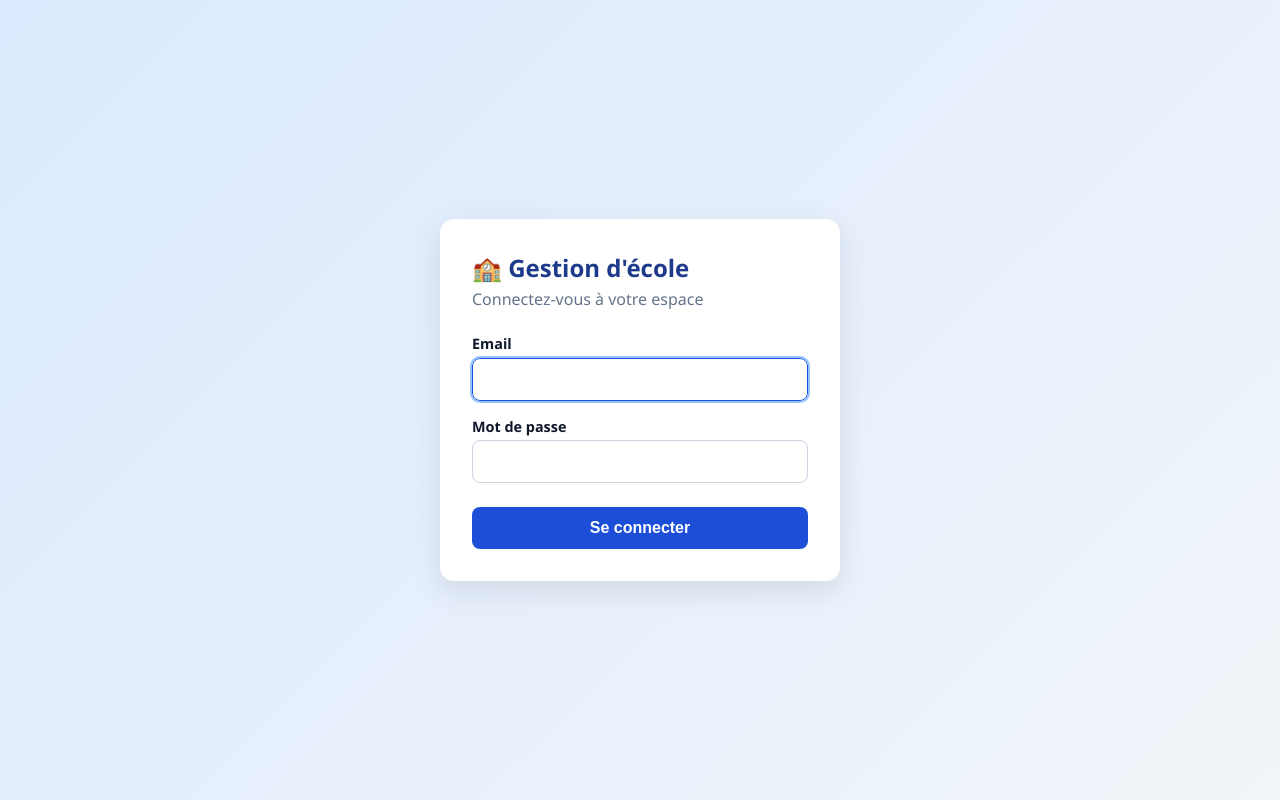
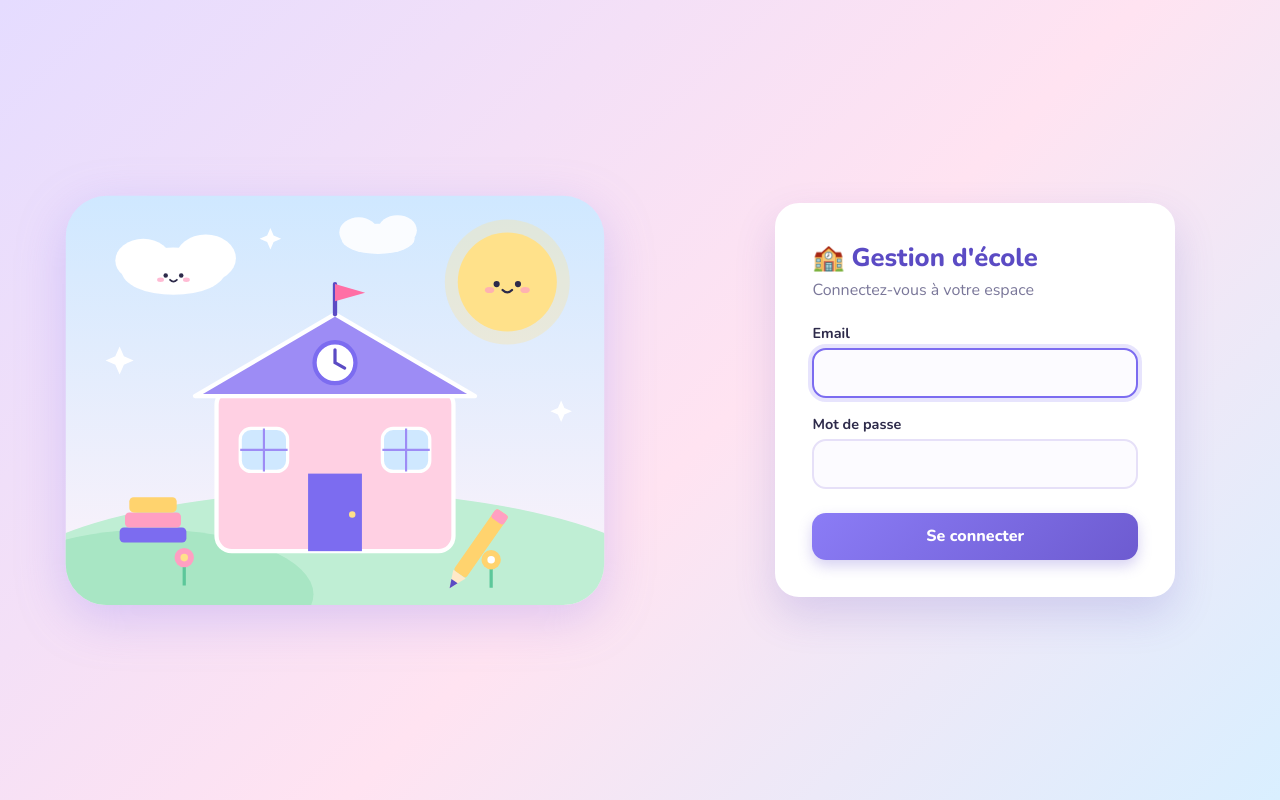
Before and after one commit to salmamhj424-lgtm/ecole-app, a PHP site: page /login.php in a window 1280 px wide. Run offline with PHP 8.4, Linux system fonts and the light colour scheme; some libraries are stand-ins or nearby versions.

Commit message:
Add files via upload

```diff
--- /dev/null
+++ b/lib_ui.php
@@ -0,0 +1,73 @@
+<?php
+// Petites illustrations dessinées en SVG (aucune image à télécharger)
+
+// Visage kawaii : deux yeux + sourire + joues roses, centré en (x, y)
+function kawaii(float $x, float $y, float $s = 1): string {
+    return sprintf(
+        '<g transform="translate(%F %F) scale(%F)"><circle cx="-9" cy="0" r="2.6" fill="#2d2a4a"/><circle cx="9" cy="0" r="2.6" fill="#2d2a4a"/>'
+        . '<path d="M-4 5 Q0 9 4 5" fill="none" stroke="#2d2a4a" stroke-width="2" stroke-linecap="round"/>'
+        . '<ellipse cx="-15" cy="5" rx="4" ry="2.6" fill="#ff9fc2" opacity=".7"/><ellipse cx="15" cy="5" rx="4" ry="2.6" fill="#ff9fc2" opacity=".7"/></g>',
+        $x, $y, $s);
+}
+
+// Grande scène : l'école avec soleil, nuages et livres
+function illustration_ecole(): string {
+    ob_start(); ?>
+<svg viewBox="0 0 520 400" xmlns="http://www.w3.org/2000/svg" role="img" aria-label="Illustration d'une école">
+  <defs>
+    <linearGradient id="ciel" x1="0" y1="0" x2="0" y2="1"><stop offset="0" stop-color="#cfe8ff"/><stop offset="1" stop-color="#fff3fa"/></linearGradient>
+    <clipPath id="cadre"><rect x="10" y="10" width="500" height="380" rx="38"/></clipPath>
+  </defs>
+  <rect x="10" y="10" width="500" height="380" rx="38" fill="url(#ciel)"/>
+  <g clip-path="url(#cadre)">
+  <!-- soleil -->
+  <g><circle cx="420" cy="90" r="46" fill="#ffe08a"/><circle cx="420" cy="90" r="58" fill="#ffe08a" opacity=".3"/><?= kawaii(420, 92, 1.1) ?></g>
+  <!-- nuages -->
+  <g fill="#fff"><ellipse cx="110" cy="80" rx="48" ry="22"/><ellipse cx="82" cy="70" rx="26" ry="20"/><ellipse cx="140" cy="68" rx="28" ry="22"/></g>
+  <?= kawaii(110, 84, .8) ?>
+  <g fill="#fff" opacity=".9"><ellipse cx="300" cy="50" rx="34" ry="14"/><ellipse cx="282" cy="44" rx="18" ry="14"/><ellipse cx="318" cy="42" rx="18" ry="14"/></g>
+  <!-- colline -->
+  <ellipse cx="260" cy="395" rx="330" ry="110" fill="#bfeed4"/>
+  <ellipse cx="90" cy="380" rx="150" ry="60" fill="#a8e6c4"/>
+  <!-- école -->
+  <rect x="150" y="190" width="220" height="150" rx="14" fill="#ffd0e3"/>
+  <rect x="150" y="190" width="220" height="150" rx="14" fill="none" stroke="#fff" stroke-width="4"/>
+  <polygon points="130,196 260,120 390,196" fill="#9d8cf5"/>
+  <polygon points="130,196 260,120 390,196" fill="none" stroke="#fff" stroke-width="4" stroke-linejoin="round"/>
+  <circle cx="260" cy="165" r="19" fill="#fff"/><circle cx="260" cy="165" r="19" fill="none" stroke="#7c6cf0" stroke-width="4"/>
+  <path d="M260 165 V153 M260 165 L269 170" stroke="#5b4bc4" stroke-width="3" stroke-linecap="round"/>
+  <!-- drapeau -->
+  <line x1="260" y1="120" x2="260" y2="92" stroke="#5b4bc4" stroke-width="4" stroke-linecap="round"/>
+  <polygon points="260,92 288,100 260,108" fill="#ff6fa5"/>
+  <!-- porte et fenêtres -->
+  <rect x="235" y="268" width="50" height="72" rx="25 25 0 0" fill="#7c6cf0"/>
+  <circle cx="276" cy="306" r="3" fill="#ffe08a"/>
+  <g fill="#cfe8ff" stroke="#fff" stroke-width="3"><rect x="172" y="226" width="44" height="40" rx="10"/><rect x="304" y="226" width="44" height="40" rx="10"/>
+    <rect x="172" y="284" width="44" height="40" rx="10" opacity=".0"/></g>
+  <g stroke="#9d8cf5" stroke-width="2"><line x1="194" y1="226" x2="194" y2="266"/><line x1="172" y1="246" x2="216" y2="246"/><line x1="326" y1="226" x2="326" y2="266"/><line x1="304" y1="246" x2="348" y2="246"/></g>
+  <!-- fleurs -->
+  <g><line x1="120" y1="350" x2="120" y2="372" stroke="#5cc79a" stroke-width="3"/><circle cx="120" cy="346" r="9" fill="#ff9fc2"/><circle cx="120" cy="346" r="3.5" fill="#ffe08a"/>
+     <line x1="405" y1="352" x2="405" y2="374" stroke="#5cc79a" stroke-width="3"/><circle cx="405" cy="348" r="9" fill="#ffd36e"/><circle cx="405" cy="348" r="3.5" fill="#fff"/></g>
+  <!-- livres + crayon -->
+  <g transform="translate(60 318)"><rect width="62" height="14" rx="4" fill="#7c6cf0"/><rect y="-14" width="52" height="14" rx="4" fill="#ff9fc2" transform="translate(5 0)"/><rect y="-28" width="44" height="14" rx="4" fill="#ffd36e" transform="translate(9 0)"/></g>
+  <g transform="translate(410 300) rotate(35)"><rect width="14" height="70" rx="3" fill="#ffd36e"/><polygon points="0,70 14,70 7,86" fill="#ffe9c9"/><polygon points="3.5,78 10.5,78 7,86" fill="#5b4bc4"/><rect width="14" height="10" rx="3" fill="#ff9fc2"/></g>
+  </g>
+  <!-- étoiles -->
+  <g fill="#fff"><path d="M60 150 l4 9 9 4 -9 4 -4 9 -4 -9 -9 -4 9 -4z"/><path d="M470 200 l3 7 7 3 -7 3 -3 7 -3 -7 -7 -3 7 -3z"/><path d="M200 40 l3 7 7 3 -7 3 -3 7 -3 -7 -7 -3 7 -3z"/></g>
+</svg>
+<?php return ob_get_clean();
+}
+
+// Petite scène pour le bandeau d'accueil : cahier, crayon, étoiles
+function illustration_bandeau(): string {
+    ob_start(); ?>
+<svg viewBox="0 0 240 150" xmlns="http://www.w3.org/2000/svg" aria-hidden="true">
+  <circle cx="190" cy="40" r="26" fill="#ffe08a"/><?= kawaii(190, 42, .7) ?>
+  <g fill="#fff"><ellipse cx="60" cy="34" rx="32" ry="14"/><ellipse cx="42" cy="28" rx="16" ry="12"/><ellipse cx="80" cy="27" rx="18" ry="13"/></g>
+  <rect x="62" y="70" width="100" height="70" rx="12" fill="#fff"/><rect x="62" y="70" width="14" height="70" rx="6" fill="#7c6cf0"/>
+  <g stroke="#e6e0f8" stroke-width="3" stroke-linecap="round"><line x1="88" y1="92" x2="148" y2="92"/><line x1="88" y1="106" x2="140" y2="106"/><line x1="88" y1="120" x2="132" y2="120"/></g>
+  <g transform="translate(150 96) rotate(40)"><rect width="12" height="60" rx="3" fill="#ffd36e"/><polygon points="0,60 12,60 6,74" fill="#ffe9c9"/><polygon points="3,67 9,67 6,74" fill="#5b4bc4"/><rect width="12" height="9" rx="3" fill="#ff9fc2"/></g>
+  <g fill="#fff"><path d="M22 90 l3 7 7 3 -7 3 -3 7 -3 -7 -7 -3 7 -3z"/><path d="M215 100 l3 6 6 3 -6 3 -3 6 -3 -6 -6 -3 6 -3z"/></g>
+</svg>
+<?php return ob_get_clean();
+}
--- a/login.php
+++ b/login.php
@@ -1,5 +1,6 @@
 <?php
 require __DIR__ . '/config.php';
+require __DIR__ . '/lib_ui.php';
 
 if (current_user()) {
     header('Location: dashboard.php');
@@ -76,6 +77,8 @@ if ($_SERVER['REQUEST_METHOD'] === 'POST') {
 </head>
 <body>
 <div class="login-wrap">
+  <div class="login-art"><?= illustration_ecole() ?></div>
+  <div class="login-form">
   <form class="card" method="post" autocomplete="on">
     <h1>🏫 Gestion d'école</h1>
     <p class="sub">Connectez-vous à votre espace</p>
@@ -92,6 +95,7 @@ if ($_SERVER['REQUEST_METHOD'] === 'POST') {
 
     <button type="submit">Se connecter</button>
   </form>
+  </div>
 </div>
 </body>
 </html>
--- a/style.css
+++ b/style.css
@@ -1,74 +1,96 @@
+@import url('https://fonts.googleapis.com/css2?family=Nunito:wght@400;600;700;800&display=swap');
+
 :root {
-  --bleu: #1d4ed8;
-  --bleu-fonce: #1e3a8a;
-  --fond: #f1f5f9;
-  --texte: #0f172a;
-  --gris: #64748b;
+  --violet: #7c6cf0;
+  --violet-fonce: #5b4bc4;
+  --violet-clair: #ede9ff;
+  --rose: #ffd9ea;
+  --ciel: #cfe8ff;
+  --menthe: #d2f4e3;
+  --jaune: #fff0bf;
+  --peche: #ffdfd0;
+  --lilas: #e5dcff;
+  --fond: #faf7ff;
+  --texte: #2d2a4a;
+  --gris: #7a7799;
+  --bord: #e6e0f8;
+  --ombre: 0 6px 20px rgba(124, 108, 240, .12);
+  /* anciens noms, gardés pour les pages existantes */
+  --bleu: var(--violet);
+  --bleu-fonce: var(--violet-fonce);
 }
 * { box-sizing: border-box; }
 body {
   margin: 0;
-  font-family: "Segoe UI", system-ui, sans-serif;
+  font-family: "Nunito", "Segoe UI", system-ui, sans-serif;
   background: var(--fond);
   color: var(--texte);
 }
-a { color: var(--bleu); }
+a { color: var(--violet-fonce); }
+h2 { font-weight: 800; letter-spacing: -.01em; }
 
-/* Page de connexion */
+/* ---------- Page de connexion ---------- */
 .login-wrap {
   min-height: 100vh;
   display: grid;
-  place-items: center;
-  padding: 1rem;
-  background: linear-gradient(135deg, #dbeafe, #f1f5f9);
+  grid-template-columns: 1.1fr 1fr;
+  background: linear-gradient(135deg, #e5dcff 0%, #ffe3f1 55%, #d9efff 100%);
 }
+.login-art { display: grid; place-items: center; padding: 2rem; }
+.login-art svg { width: 100%; max-width: 560px; height: auto; filter: drop-shadow(0 14px 24px rgba(124,108,240,.25)); }
+.login-form { display: grid; place-items: center; padding: 2rem 1.2rem; }
 .card {
   background: #fff;
-  border-radius: 14px;
-  padding: 2rem;
-  box-shadow: 0 10px 30px rgba(15, 23, 42, .1);
+  border-radius: 24px;
+  padding: 2.2rem;
+  box-shadow: 0 18px 40px rgba(91, 75, 196, .18);
   width: 100%;
   max-width: 400px;
+  border: 2px solid #fff;
 }
-.card h1 { margin: 0 0 .25rem; font-size: 1.5rem; color: var(--bleu-fonce); }
-.card p.sub { margin: 0 0 1.5rem; color: var(--gris); }
-label { display: block; margin: 1rem 0 .3rem; font-weight: 600; font-size: .9rem; }
+.card h1 { margin: 0 0 .25rem; font-size: 1.6rem; color: var(--violet-fonce); font-weight: 800; }
+.card p.sub { margin: 0 0 1.4rem; color: var(--gris); }
+label { display: block; margin: 1rem 0 .3rem; font-weight: 700; font-size: .9rem; }
 input[type=email], input[type=password] {
   width: 100%;
-  padding: .7rem .8rem;
-  border: 1px solid #cbd5e1;
-  border-radius: 8px;
-  font-size: 1rem;
+  padding: .75rem .9rem;
+  border: 2px solid var(--bord);
+  border-radius: 14px;
+  font: inherit;
+  background: #fcfbff;
 }
-input:focus { outline: 2px solid #93c5fd; border-color: var(--bleu); }
+input:focus, select:focus, textarea:focus { outline: 0; border-color: var(--violet) !important; box-shadow: 0 0 0 4px rgba(124,108,240,.18); }
 button, .btn {
   display: inline-block;
   margin-top: 1.5rem;
   width: 100%;
-  padding: .75rem;
-  background: var(--bleu);
+  padding: .8rem;
+  background: linear-gradient(135deg, #8b7cf6, #6d5bd0);
   color: #fff;
   border: 0;
-  border-radius: 8px;
-  font-size: 1rem;
-  font-weight: 600;
+  border-radius: 14px;
+  font: inherit;
+  font-weight: 800;
   cursor: pointer;
   text-align: center;
   text-decoration: none;
+  box-shadow: 0 6px 14px rgba(109, 91, 208, .28);
+  transition: transform .12s, box-shadow .12s;
 }
-button:hover, .btn:hover { background: var(--bleu-fonce); }
+button:hover, .btn:hover { transform: translateY(-1px); box-shadow: 0 9px 18px rgba(109, 91, 208, .34); }
 .erreur {
-  background: #fee2e2;
-  color: #991b1b;
+  background: #ffe3e8;
+  color: #9f1d3a;
   padding: .7rem .9rem;
-  border-radius: 8px;
+  border-radius: 14px;
   margin-bottom: 1rem;
   font-size: .9rem;
 }
+.succes { background: #d9f7e8; color: #166a45; padding: .7rem .9rem; border-radius: 14px; margin-bottom: 1rem; }
 
-/* Tableau de bord */
+/* ---------- En-tête, menu ---------- */
 header.top {
-  background: var(--bleu-fonce);
+  background: linear-gradient(135deg, #7c6cf0, #a78bfa 60%, #f0a6ca);
   color: #fff;
   padding: .9rem 1.5rem;
   display: flex;
```
Also changed, not shown: other parts of style.css (+81 -50 lines), dashboard.php (+16 -1 lines).
